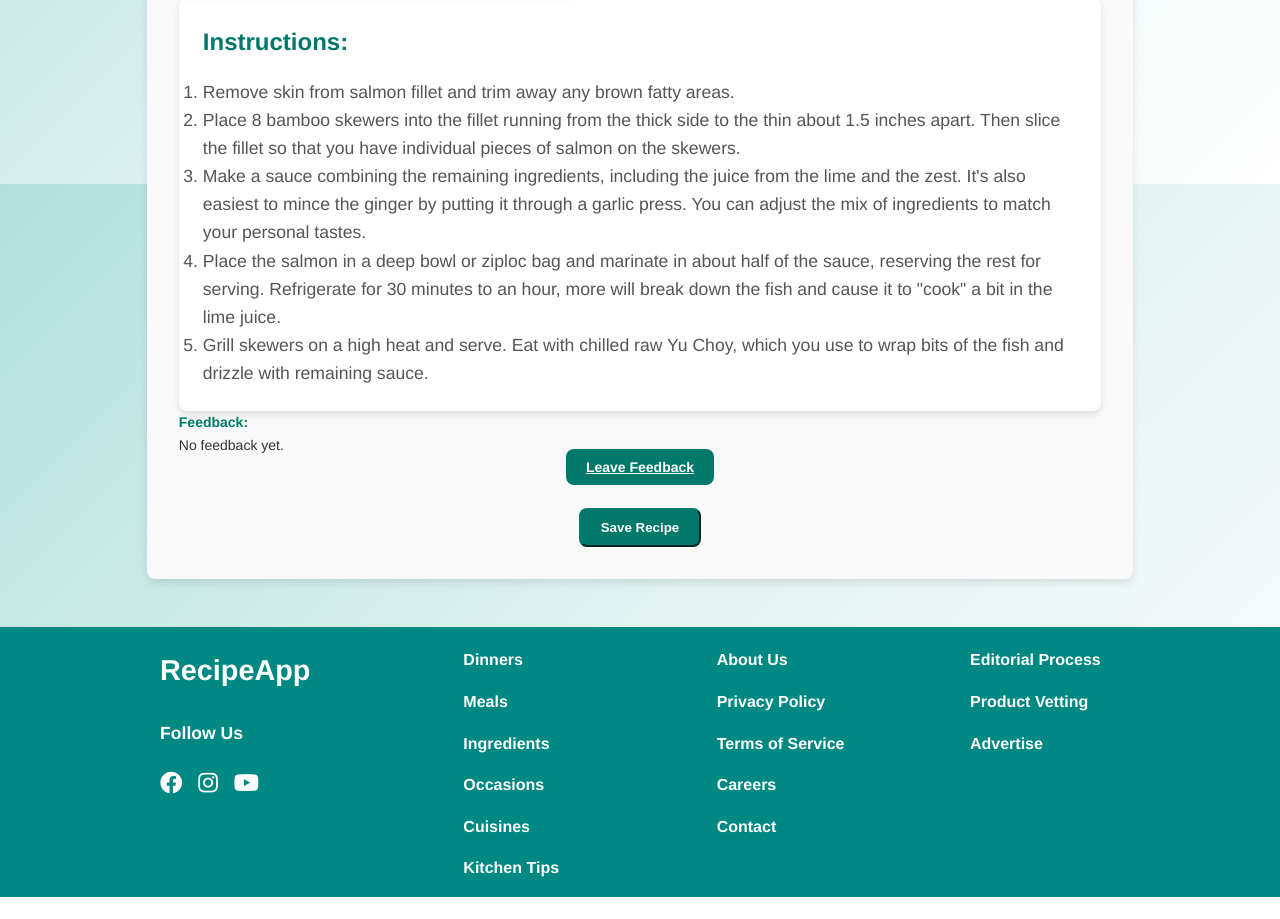
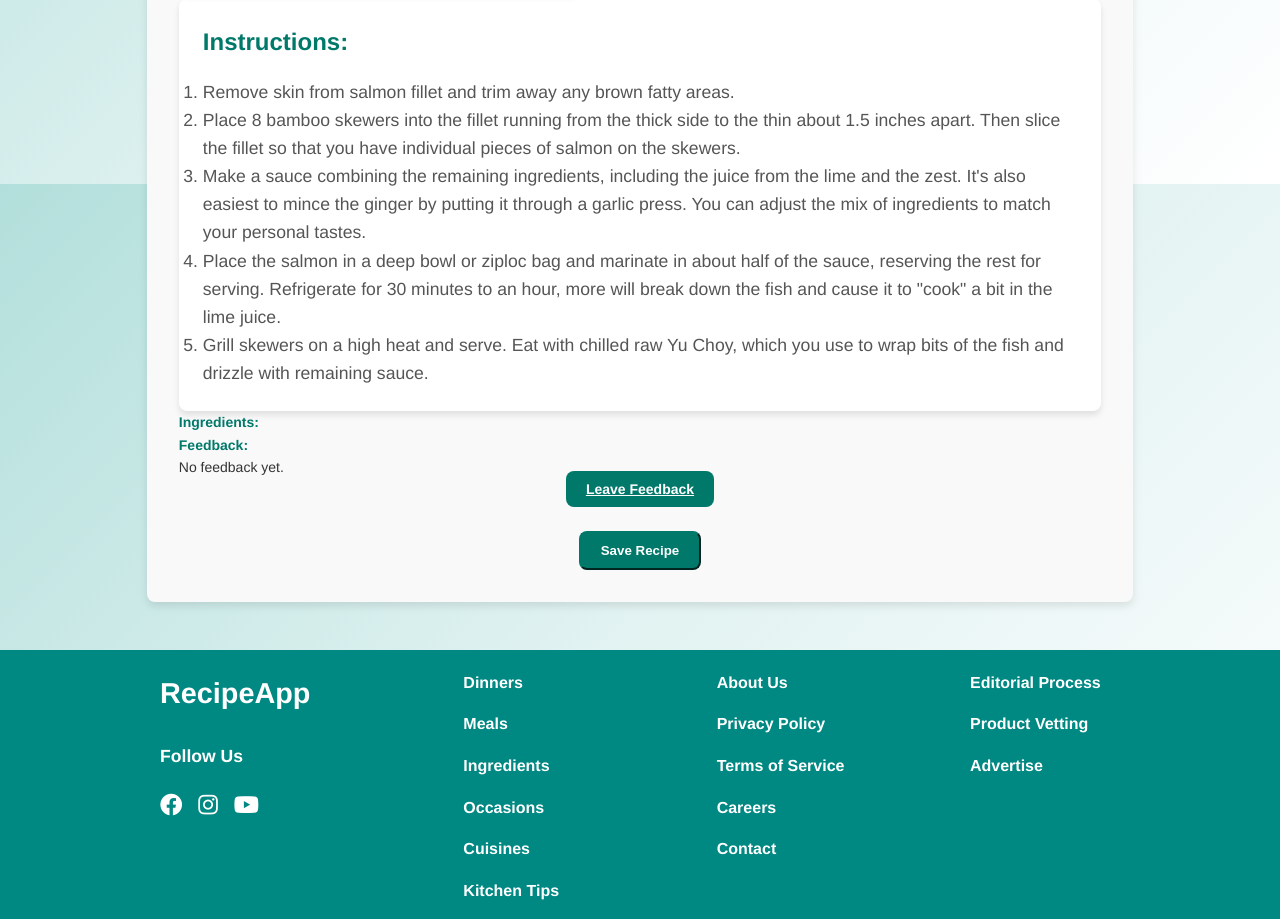
Before and after one commit to Jamshaa/Project-Web-1st-Activity, a Django app: page /recipe/663157/ in a window 1280 px wide. Shown: the part 616-1535 px from the top of the page. Before the commit the page ends 1513 px from the top, so only its background shows below. Run offline with Django 5.2, Linux system fonts and the light colour scheme; a user stored in the database is signed in; data comes from the database, SQL or seed files in the repository; tables that the repository leaves empty hold one stand-in row (values such as "Sample post").

Commit message:
enhanced your Django-based recipe web application to support Web 3.0 features

```diff
--- a/cooking/RecipeSearch/recipes/templates/recipes/recipe_detail.html
+++ b/cooking/RecipeSearch/recipes/templates/recipes/recipe_detail.html
@@ -4,19 +4,29 @@
 
 {% block content %}
 <div class="recipe-detail container mt-5">
-    <h2 class="text-center mb-4" style="font-family: 'Helvetica Neue', Arial, sans-serif; color: #00796b;">{{ recipe.title }}</h2>
+    <article vocab="https://schema.org/" typeof="Recipe">
+        <h2 class="text-center mb-4" style="font-family: 'Helvetica Neue', Arial, sans-serif; color: #00796b;" property="name">{{ recipe.title }}</h2>
 
         {% if recipe.image %}
             <div class="recipe-image text-center mb-4">
-            <img src="{{ recipe.image }}" alt="{{ recipe.title }}" class="img-fluid rounded shadow">
+                <img property="image" src="{{ recipe.image }}" alt="{{ recipe.title }}" class="img-fluid rounded shadow">
             </div>
         {% endif %}
 
         <div class="recipe-instructions mb-4">
             <h4 style="color: #00796b;">Instructions:</h4>
-        <div class="instructions-content" style="font-size: 1.1rem; line-height: 1.6;">
+            <div class="instructions-content" style="font-size: 1.1rem; line-height: 1.6;" property="recipeInstructions">
                 {{ recipe.instructions|safe }}
             </div>
+        </div>
+
+        <div class="recipe-ingredients mb-4">
+            <h4 style="color: #00796b;">Ingredients:</h4>
+            <ul>
+                {% for ingredient in recipe.extendedIngredients %}
+                <li property="recipeIngredient">{{ ingredient.original }}</li>
+                {% endfor %}
+            </ul>
         </div>
 
         <!-- Feedback Section -->
@@ -43,6 +53,7 @@
         {% else %}
             <p class="text-center"><a href="{% url 'recipes:login' %}" class="btn btn-primary">Log in</a> to save this recipe.</p>
         {% endif %}
+    </article>
 </div>
 
 <script>
@@ -64,7 +75,7 @@ document.getElementById('save-recipe')?.addEventListener('click', function() {
 </script>
 
 <style>
-/* Estilos para la página de detalles de receta */
+
 .recipe-detail {
     background-color: #f9f9f9;
     padding: 2rem;
@@ -140,7 +151,7 @@ document.getElementById('save-recipe')?.addEventListener('click', function() {
     border-color: #004085;
 }
 
-/* Quitar borde del botón Leave Feedback */
+
 .recipe-detail .no-border-btn {
     border: none;
     background-color: #00796b;
```
Lines whose indentation alone changed are shown as unchanged.
